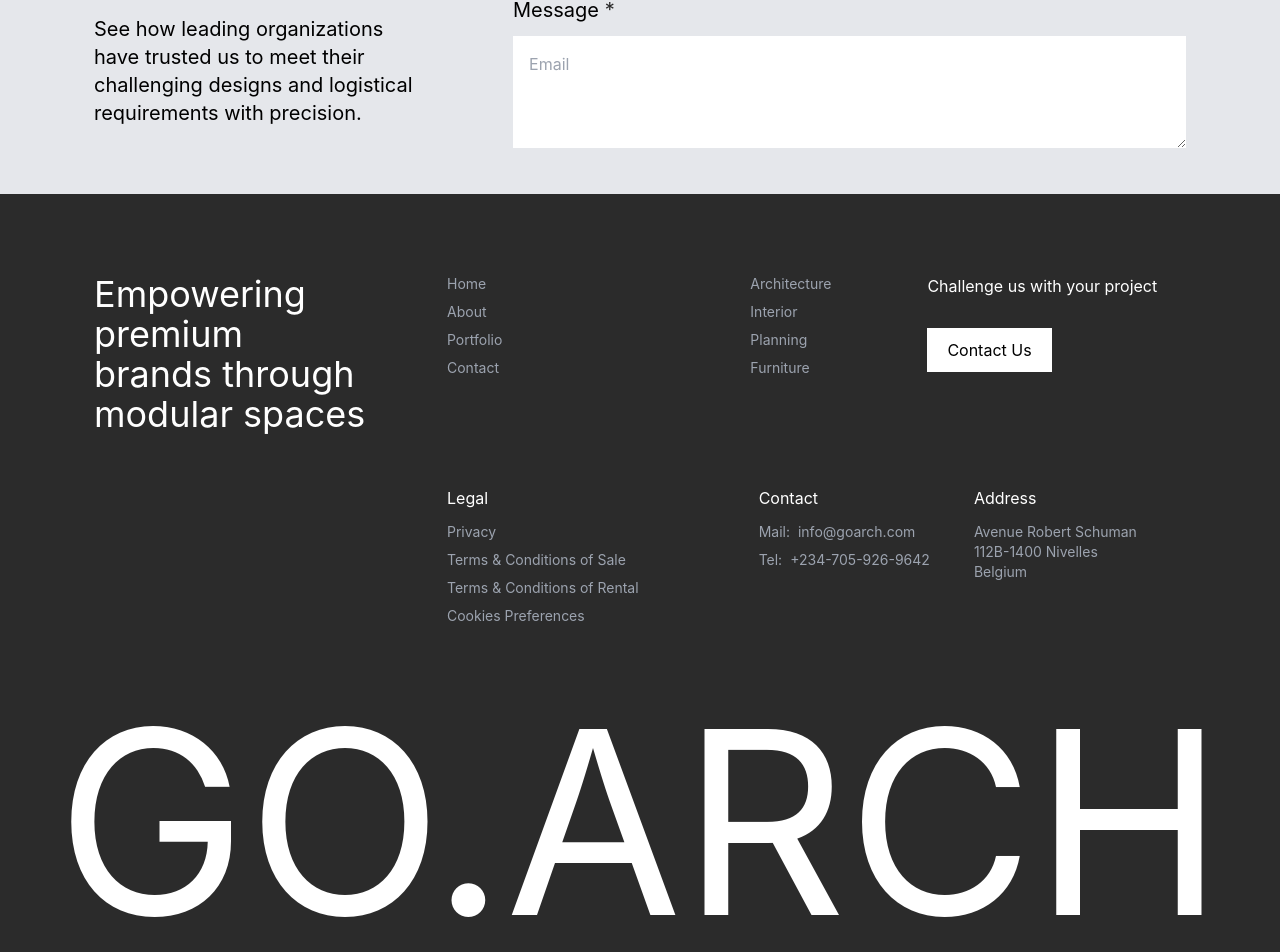
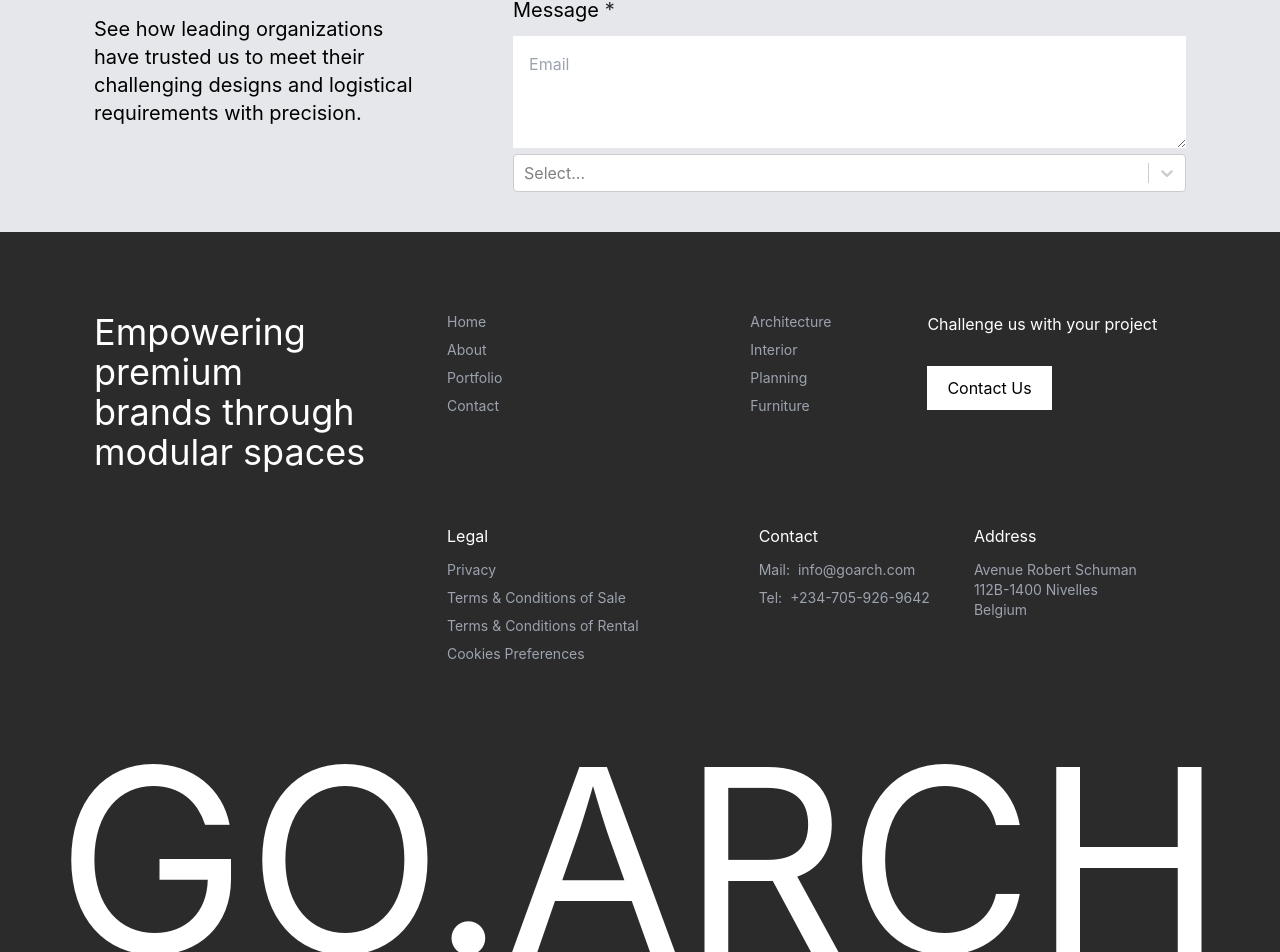
Before and after one commit to Tez-cyber/architecture-website, a React (Vite) app: page / in a window 1280 px wide. Shown: the part 2741-3693 px from the top of the page. Built offline with nearby package versions, Linux system fonts and the light colour scheme; no server answers.

Commit message:
Added Select tag for select country section

```diff
--- a/src/components/Contact.jsx
+++ b/src/components/Contact.jsx
@@ -57,6 +57,10 @@ const Contact = () => {
                             <p className="pb-3 text-xl">Message <span className="text-xl text-darkBrown">*</span></p>
                             <textarea type="email" className="w-full h-28 p-4 outline-darkCream" placeholder='Email' />
                         </div>
+                        {/* ======== Select Country */}
+                        <div className="">
+                            <Select />
+                        </div>
                     </form>
                 </div>
             </div>
```
